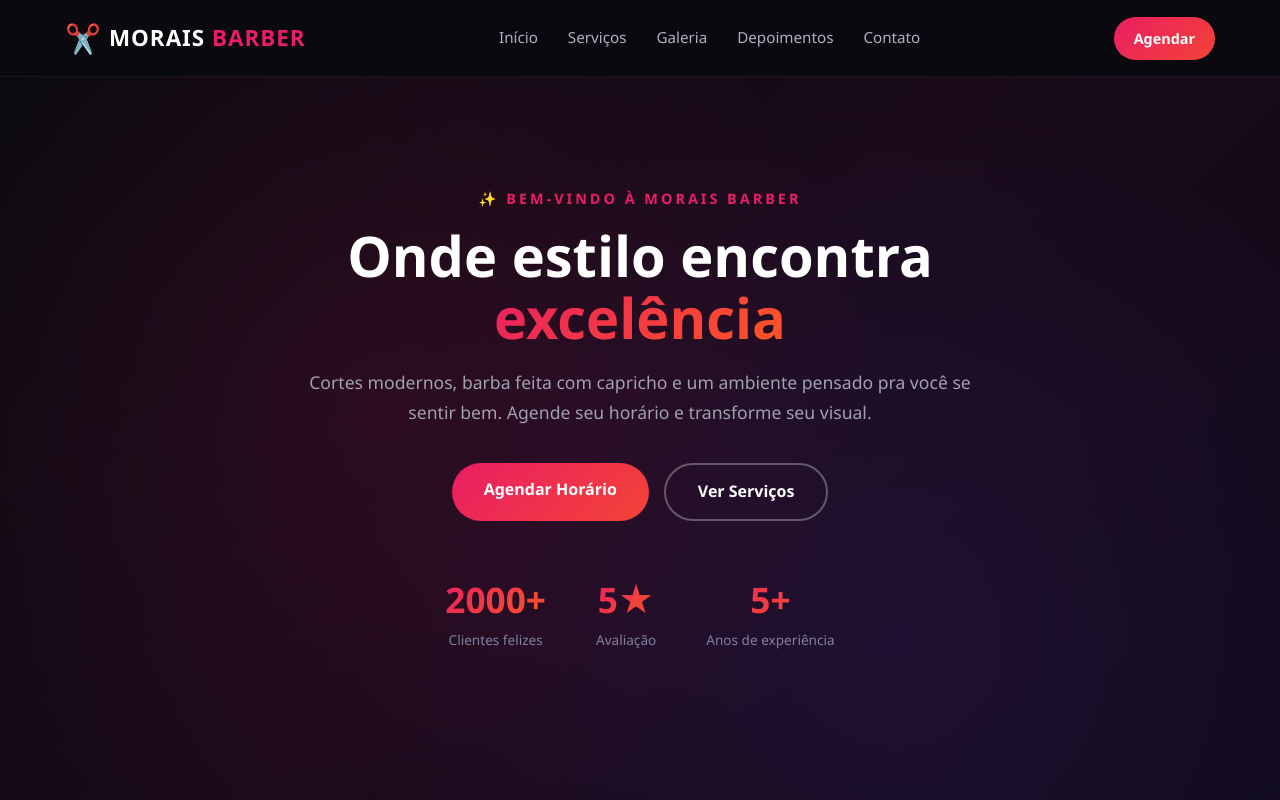
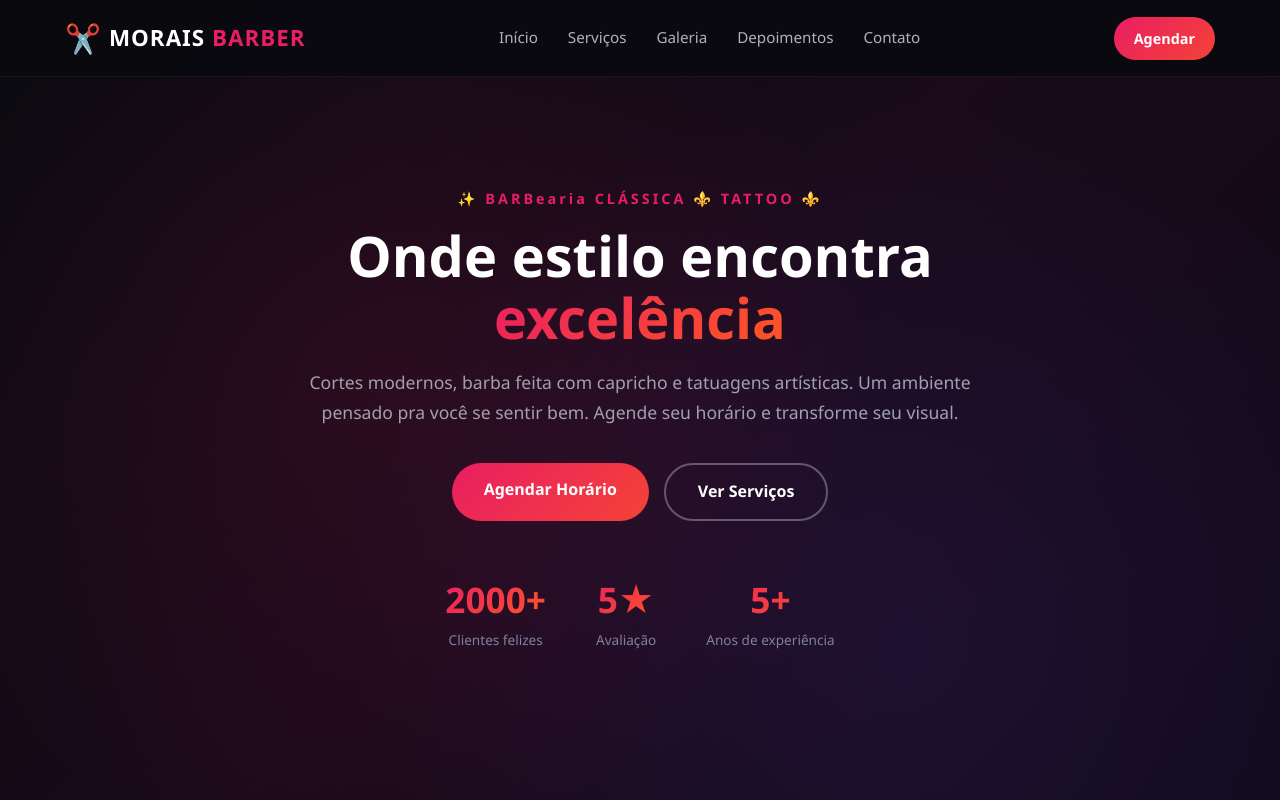
Before and after one commit to cowhezzbiz/Morais-barber, a React (Vite) app: page / in a window 1280 px wide. Shown: the top 800 px of the page. Built offline with nearby package versions, Linux system fonts and the light colour scheme.

Commit message:
Atualizei com informacoes reais

```diff
--- a/src/App.tsx
+++ b/src/App.tsx
@@ -46,6 +46,7 @@ Mensagem: ${formMensagem || 'Nenhuma'}`
     { id: 4, nome: 'Sobrancelha', descricao: 'Design e limpeza de sobrancelha com navalha.', preco: 'R$ 15', duracao: '15 min', icone: '✨' },
     { id: 5, nome: 'Pigmentação', descricao: 'Camufla falhas no cabelo ou barba com pigmento natural.', preco: 'R$ 50', duracao: '45 min', icone: '🎨' },
     { id: 6, nome: 'Hidratação Capilar', descricao: 'Tratamento profundo para cabelos ressecados e danificados.', preco: 'R$ 35', duracao: '30 min', icone: '💧' },
+    { id: 7, nome: 'Tatuagem', descricao: 'Tatuagens artísticas e personalizadas. Agende uma consulta.', preco: 'Consultar', duracao: 'Variável', icone: '🖋️' },
   ]
 
   const depoimentos: Depoimento[] = [
@@ -93,11 +94,11 @@ Mensagem: ${formMensagem || 'Nenhuma'}`
       <section id="inicio" className="hero">
         <div className="hero-overlay" />
         <div className="hero-content">
-          <p className="hero-subtitle">✨ BEM-VINDO À MORAIS BARBER</p>
+          <p className="hero-subtitle">✨ BARBearia CLÁSSICA ⚜️ TATTOO ⚜️</p>
           <h1 className="hero-title">Onde estilo encontra <span className="destaque">excelência</span></h1>
           <p className="hero-desc">
-            Cortes modernos, barba feita com capricho e um ambiente pensado pra você se sentir bem.
-            Agende seu horário e transforme seu visual.
+            Cortes modernos, barba feita com capricho e tatuagens artísticas.
+            Um ambiente pensado pra você se sentir bem. Agende seu horário e transforme seu visual.
           </p>
           <div className="hero-botoes">
             <a href="#contato" className="btn btn-primary">Agendar Horário</a>
@@ -262,7 +263,7 @@ Mensagem: ${formMensagem || 'Nenhuma'}`
                 <span className="info-icone">⏰</span>
                 <div>
                   <strong>Horário</strong>
-                  <p>Seg a Sex: 9h às 20h</p>
+                  <p>Terça a Sexta: 9h às 19:30h</p>
                   <p>Sáb: 9h às 17h</p>
                 </div>
               </div>
@@ -270,7 +271,7 @@ Mensagem: ${formMensagem || 'Nenhuma'}`
                 <span className="info-icone">📱</span>
                 <div>
                   <strong>Redes Sociais</strong>
-                  <p>@barbershop_no_instagram</p>
+                  <p>@moraisbarber.tattoo</p>
                 </div>
               </div>
 
@@ -356,8 +357,8 @@ Mensagem: ${formMensagem || 'Nenhuma'}`
               <ul>
                 <li>📍 R. Potiguara, 974</li>
                 <li>📞 (51) 98130-1035</li>
-                <li>⏰ Seg-Sex 9h-20h</li>
-                <li>📷 @moraisbarber</li>
+                <li>⏰ Ter-Sex 9h-19:30h</li>
+                <li>📷 @moraisbarber.tattoo</li>
               </ul>
             </div>
           </div>
```
